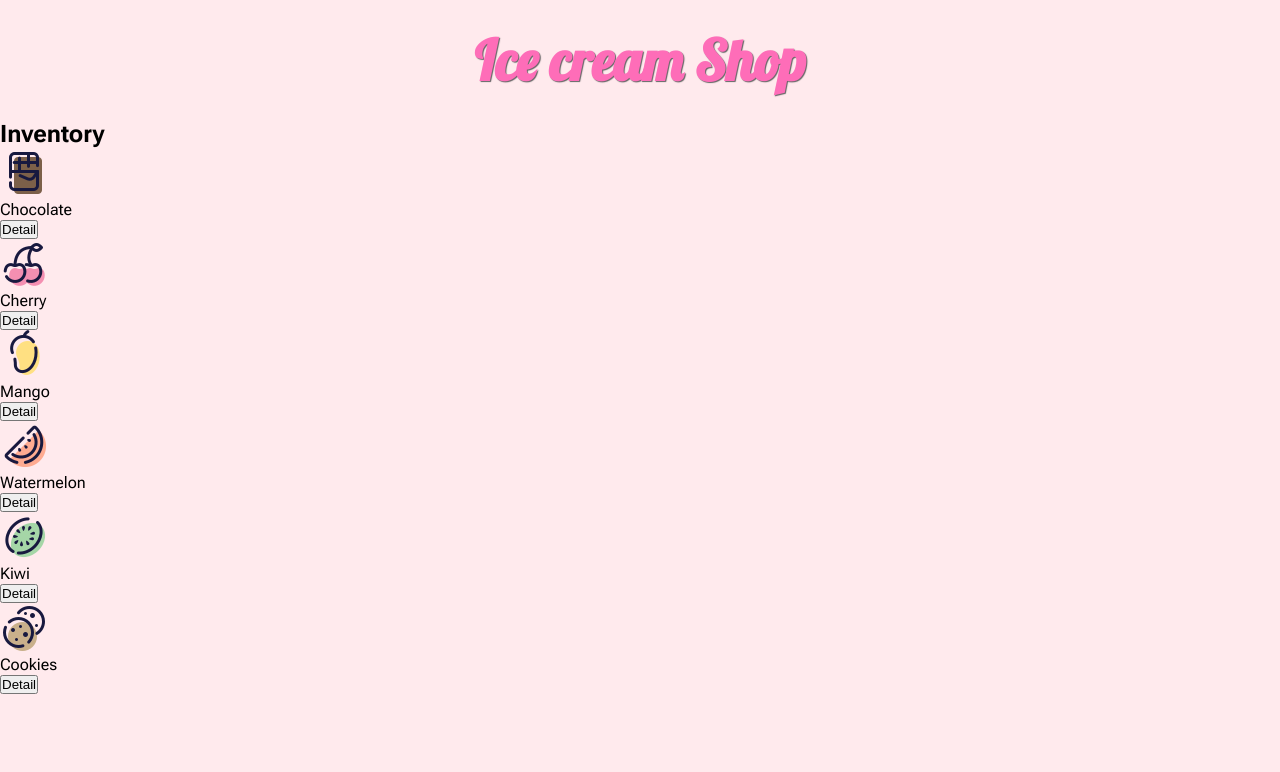
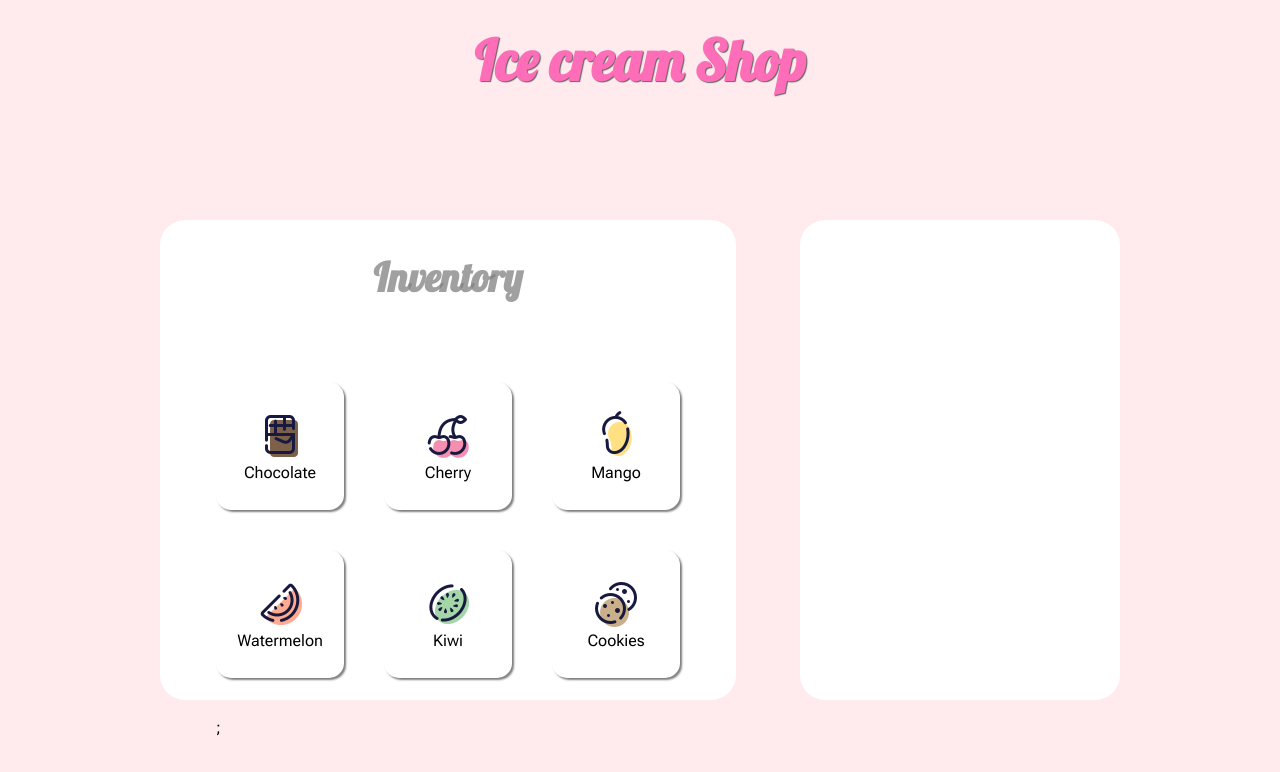
Before and after one commit to hypyeon/epicodus-project9-inventory-tracker-redux, a React (Create React App) app: page / in a window 1280 px wide. Shown: the top 772 px of the page. Built offline with nearby package versions, Linux system fonts and the light colour scheme.

Commit message:
update InventoryList to fix detail view issue

```diff
--- a/src/components/InventoryList.js
+++ b/src/components/InventoryList.js
@@ -1,53 +1,46 @@
 import React, { useState } from 'react';
 import ItemCover from "./ItemCover";
 import ItemDetail from "./ItemDetail";
+import { v4 } from 'uuid';
 
 export default function InventoryList() {
-    const [showDetails, setShowDetails] = useState(false);
-    const handleDetailClick = () => {
-        setShowDetails(!showDetails);
+    const [selectedItemId, setSelectedItemId] = useState(null);
+    const handleDetailClick = (itemId) => {
+        setSelectedItemId(itemId);
     };
+    const handleDetailClose = () => {
+        setSelectedItemId(null);
+    };
+    const inventoryItems = [
+        { id: v4(), flavor: "Chocolate", price: 0.75, popularity: "high" },
+        { id: v4(), flavor: "Cherry", price: 1.25, popularity: "medium" },
+        { id: v4(), flavor: "Mango", price: 1.25, popularity: "high" },
+        { id: v4(), flavor: "Watermelon", price: 0.50, popularity: "medium" },
+        { id: v4(), flavor: "Kiwi", price: 1.00, popularity: "low" },
+        { id: v4(), flavor: "Cookies", price: 0.75, popularity: "high" }
+    ]
     return (
         <div id="inventory">
             <h2>Inventory</h2>
             <div id="fullList">
-                <div id="chocolate">
-                    {showDetails ? null : <ItemCover flavor="Chocolate" clickingDetail={handleDetailClick}/>}
-                    {showDetails && (
-                        <ItemDetail flavor="chocolate" price="0.75" popularity="high" onClickingClose={handleDetailClick} />
-                    )}
-                </div>
-                <div id="cherry">
-                    {showDetails ? null : <ItemCover flavor="Cherry" clickingDetail={handleDetailClick}/>}
-                    {showDetails && (
-                        <ItemDetail flavor="cherry" price="1.25" popularity="medium" onClickingClose={handleDetailClick} />
-                    )}
-                </div>
-                <div id="mango">
-                    {showDetails ? null : <ItemCover flavor="Mango" clickingDetail={handleDetailClick}/>}
-                    {showDetails && (
-                        <ItemDetail flavor="mango" price="1.25" popularity="high" onClickingClose={handleDetailClick} />
-                    )}
-                </div>
-                <div id="watermelon">
-                    {showDetails ? null : <ItemCover flavor="Watermelon" clickingDetail={handleDetailClick}/>}
-                    {showDetails && (
-                        <ItemDetail flavor="watermelon" price="0.50" popularity="medium" onClickingClose={handleDetailClick} />
-                    )}
-                </div>
-                <div id="kiwi">
-                    {showDetails ? null : <ItemCover flavor="Kiwi" clickingDetail={handleDetailClick}/>}
-                    {showDetails && (
-                        <ItemDetail flavor="kiwi" price="1.00" popularity="low" onClickingClose={handleDetailClick} />
-                    )}
-                </div>
-                <div id="cookies">
-                    {showDetails ? null : <ItemCover flavor="Cookies" clickingDetail={handleDetailClick}/>}
-                    {showDetails && (
-                        <ItemDetail flavor="cookies" price="0.75" popularity="high" onClickingClose={handleDetailClick} />
-                    )}
-                </div>
+                {inventoryItems.map(item => (
+                    <div key={item.id} id={item.flavor}>
+                        {selectedItemId === item.id ? (
+                            <ItemDetail
+                                flavor={item.flavor}
+                                price={item.price}
+                                popularity={item.popularity}
+                                onClickClose={handleDetailClose}
+                            />
+                        ) : (
+                            <ItemCover
+                                flavor={item.flavor}
+                                onClickDetail={() => handleDetailClick(item.id)}
+                            />
+                        )}
+                    </div>
+                ))};
             </div>
         </div>
-    )
+    );
 }
--- a/src/components/ItemCover.js
+++ b/src/components/ItemCover.js
@@ -9,9 +9,6 @@ import PropTypes from 'prop-types';
 
 export default function ItemCover(props) {
     let { flavor, image } = props;
-    function addCoverStr(word) {
-        return word + "-cover";
-    }
     switch (flavor) {
         case "Chocolate":
             image = chocolateImg;
@@ -34,18 +31,14 @@ export default function ItemCover(props) {
         default:
             break;
     }
-
     return (
         <React.Fragment>
-            <div id={addCoverStr(flavor)} class="flavorCover">
+            <div class="flavorCover" onClick={props.onClickDetail}>
                 <div class="coverImg">
                     <img src={image}/>
                 </div>
                 <div class="flavorName">
                     <p>{flavor}</p>
-                </div>
-                <div>
-                    <button class="detail-btn" onClick={props.clickingDetail}>Detail</button>
                 </div>
             </div>
         </React.Fragment>
@@ -55,5 +48,5 @@ export default function ItemCover(props) {
 ItemCover.propTypes = {
     flavor: PropTypes.string.isRequired,
     image: PropTypes.string,
-    clickingDetail: PropTypes.func
+    onClickDetail: PropTypes.func.isRequired
 };
--- a/src/components/ItemDetail.js
+++ b/src/components/ItemDetail.js
@@ -4,26 +4,19 @@ import PropTypes from 'prop-types';
 export default function ItemDetail(props) {
     const { flavor, inStock = 130, price, popularity } = props;
 
-    function capitalize(word) {
-        return word.charAt(0).toUpperCase() + word.slice(1);
-    }
-    function addDetailStr(word) {
-        return word + "-detail";
-    }
-
     return (
         <React.Fragment>
             <div class="flavorDetail">
-                <div id={addDetailStr(flavor)}>
-                    <p>Flavor: {capitalize(flavor)}</p>
+                <div>
+                    <p>Flavor: {flavor}</p>
                     <p>In Stock: {inStock} scoops</p>
                     <p>Price: ${price}/scoop</p>
                     <p>Popularity: {popularity}</p>
                 </div>
                 <div class="threeBtns">
-                    <button class="btn-purple" onClickingAdd={props.clickingAdd}>Add</button>
-                    <button class="btn-yellow" onClickingSell={props.clickingSell}>Sell</button>
-                    <button class="btn-gray" onClickingClose={props.clickingClose}>Close</button>
+                    <button class="btn-purple" onClick={props.onClickAdd}>Add</button>
+                    <button class="btn-yellow" onClick={props.onClickSell}>Sell</button>
+                    <button class="btn-gray" onClick={props.onClickClose}>Close</button>
                 </div>
             </div>
         </React.Fragment>
@@ -35,7 +28,7 @@ ItemDetail.propTypes = {
     inStock: PropTypes.number,
     price: PropTypes.number.isRequired,
     popularity: PropTypes.string.isRequired,
-    clickingAdd: PropTypes.func,
-    clickingSell: PropTypes.func,
-    clickingClose: PropTypes.func
+    onClickAdd: PropTypes.func,
+    onClickSell: PropTypes.func,
+    onClickClose: PropTypes.func
 };
--- a/src/css/index.css
+++ b/src/css/index.css
@@ -30,12 +30,72 @@ body {
 
 main {
   height: 85vh;
+  display: flex;
+  justify-content: center;
+  align-items: center;
+  gap: 4rem;
+  font-family: "Roboto Flex", sans-serif;
+}
+main button {
+  font-family: "Roboto Flex", sans-serif;
+  padding: 0.2rem 0.45rem;
+  border: none;
+  border-radius: 15px;
 }
 main #inventory {
-  width: 60vw;
-  height: 70vh;
+  width: 45vw;
+  height: 60vh;
+  background-color: white;
+  border-radius: 25px;
+  display: flex;
+  flex-direction: column;
+  gap: 5rem;
+  justify-content: flex-start;
+  align-items: center;
+  padding: 2rem;
+}
+main #inventory h2 {
+  font-family: "Lobster", sans-serif;
+  color: rgba(128, 128, 128, 0.75);
+  font-size: 2.5rem;
+}
+main #inventory #fullList {
+  display: grid;
+  gap: 2.5rem;
+  grid-template-areas: "box1 box2 box3" "box4 box5 box6";
+}
+main #inventory #fullList #chocolate {
+  grid-area: box1;
+}
+main #inventory #fullList #cherry {
+  grid-area: box2;
+}
+main #inventory #fullList #mango {
+  grid-area: box3;
+}
+main #inventory #fullList #watermelon {
+  grid-area: box4;
+}
+main #inventory #fullList #kiwi {
+  grid-area: box5;
+}
+main #inventory #fullList #cookies {
+  grid-area: box6;
+}
+main #inventory #fullList .flavorCover {
+  box-shadow: 2px 2px 2px gray;
+  border-radius: 15px;
+  width: 8rem;
+  height: 8rem;
+  display: flex;
+  justify-content: center;
+  align-items: center;
+  flex-direction: column;
+  cursor: pointer;
 }
 main #orderList {
   width: 25vw;
-  height: 70vh;
+  height: 60vh;
+  background-color: white;
+  border-radius: 25px;
 }/*# sourceMappingURL=index.css.map */
--- a/src/css/index.scss
+++ b/src/css/index.scss
@@ -18,6 +18,11 @@ $secondaryColor: ;
     &:visited {
         text-decoration: none;
     }
+}
+@mixin cardStyle {
+    height: 60vh;
+    background-color: white;
+    border-radius: 25px;
 }
 * {
     box-sizing: border-box;
@@ -40,12 +45,66 @@ body {
 }
 main {
     height: 85vh;
+    @include flex-center;
+    gap: 4rem;
+    font-family: $secondaryFont;
+    button {
+        font-family: $secondaryFont;
+        padding: .2rem .45rem;
+        border: none;
+        border-radius: 15px;
+    }
     #inventory {
-        width: 60vw;
-        height: 70vh;
+        h2 {
+            font-family: $primaryFont;
+            color: rgba(128, 128, 128, 0.75);
+            font-size: 2.5rem;
+        }
+        width: 45vw;
+        @include cardStyle;
+        display: flex;
+        flex-direction: column;
+        gap: 5rem;
+        justify-content: flex-start;
+        align-items: center;
+        padding: 2rem;
+        #fullList {
+            display: grid;
+            gap: 2.5rem;
+            grid-template-areas:
+                "box1 box2 box3"
+                "box4 box5 box6";
+            #chocolate {
+                grid-area: box1;
+            }
+            #cherry {
+                grid-area: box2;
+            }
+            #mango {
+                grid-area: box3;
+            }
+            #watermelon {
+                grid-area: box4;
+            }
+            #kiwi {
+                grid-area: box5;
+            }
+            #cookies {
+                grid-area: box6;
+            }
+            .flavorCover {
+                box-shadow: 2px 2px 2px gray;
+                border-radius: 15px;
+                width: 8rem;
+                height: 8rem;
+                @include flex-center;
+                flex-direction: column;
+                cursor: pointer;
+            }
+        }
     }
     #orderList {
         width: 25vw;
-        height: 70vh;
+        @include cardStyle;
     }
 }
```
Also changed, not shown: 1 other file (tests, documents, lock files or other folders).
